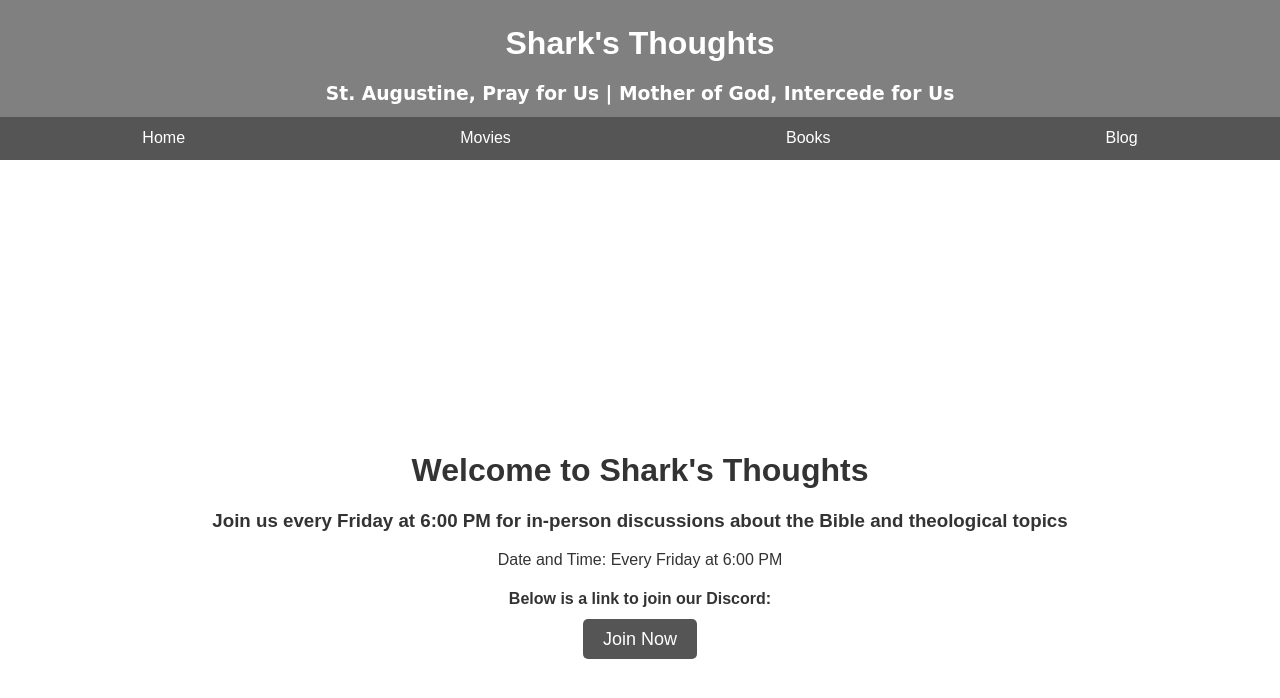
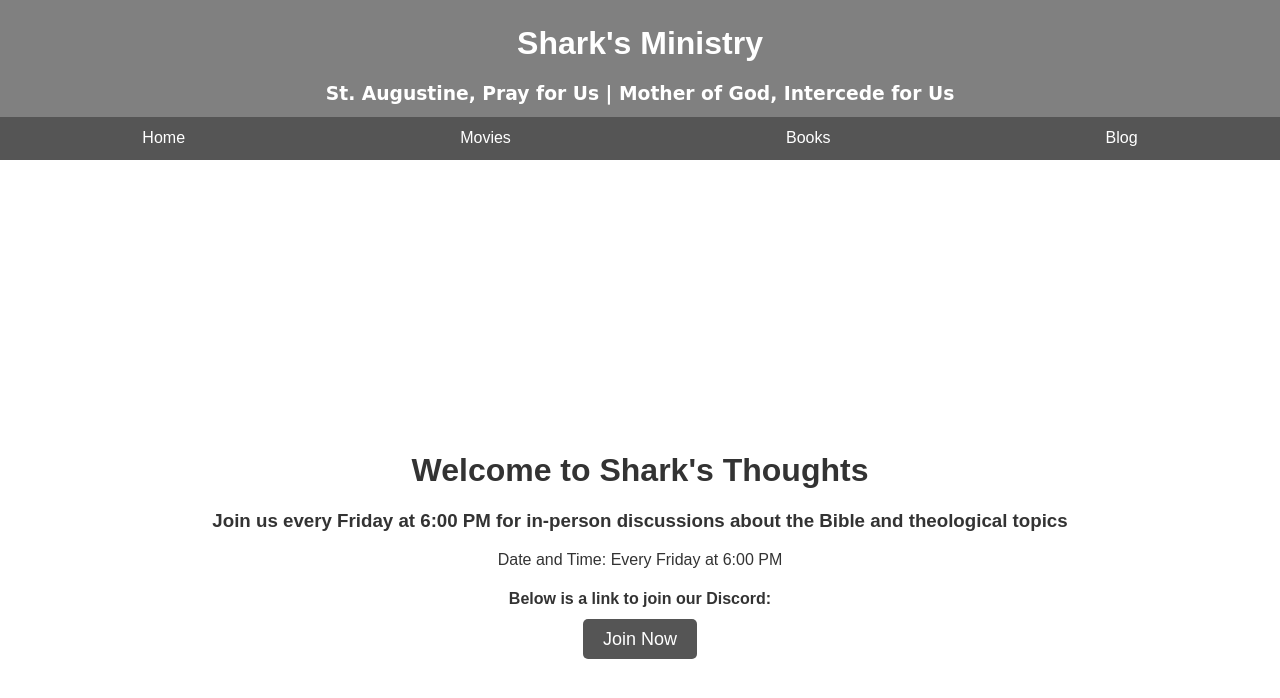
Before and after one commit to MarktheShark699/Blog, a plain HTML site: page index.html in a window 1280 px wide. Drawn offline with Linux system fonts and the light colour scheme.

Commit message:
Update index.html

```diff
--- a/index.html
+++ b/index.html
@@ -10,7 +10,7 @@
 <body>
 
     <header>
-        <h1>Shark's Thoughts</h1>
+        <h1>Shark's Ministry</h1>
         <h3 class="header-h4">St. Augustine, Pray for Us | Mother of God, Intercede for Us</h3>
     </header>
 
```
